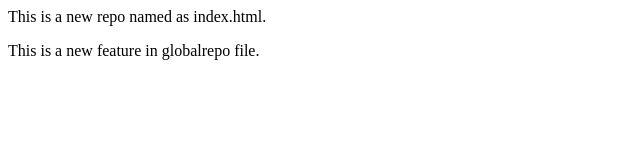
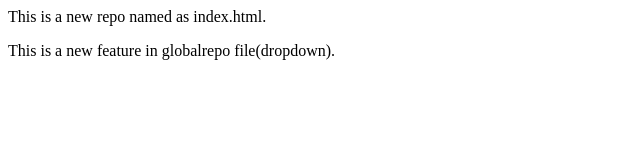
Before and after one commit to AqsaImranblogger/global-repo, a plain HTML site: page index.html in a window 1280 px wide. Shown: the full height of the page, 0-640 px from the left. Drawn offline with Linux system fonts and the light colour scheme.

```diff
--- a/index.html
+++ b/index.html
@@ -1,2 +1,2 @@
 <p>This is a new repo named as index.html.</p>
-<p>This is a new feature in globalrepo file.</p>
+<p>This is a new feature in globalrepo file(dropdown).</p>
```
